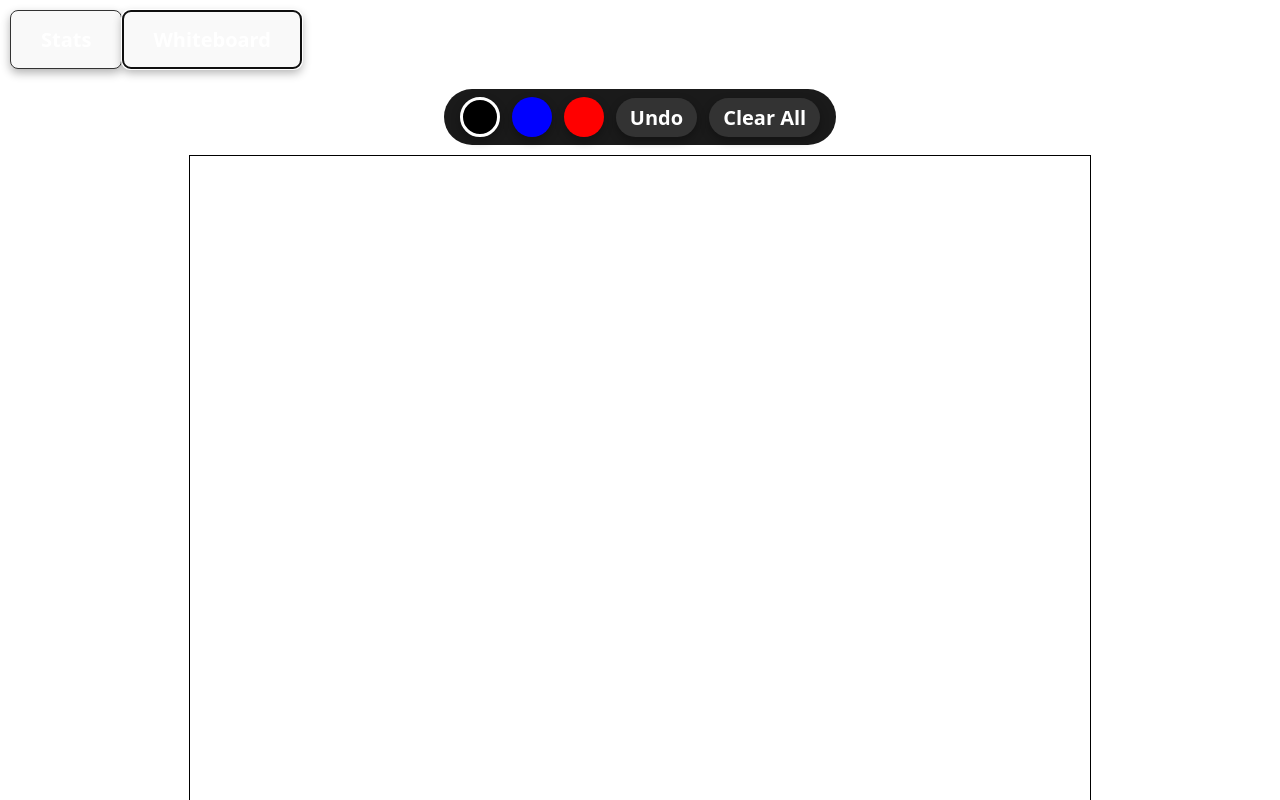
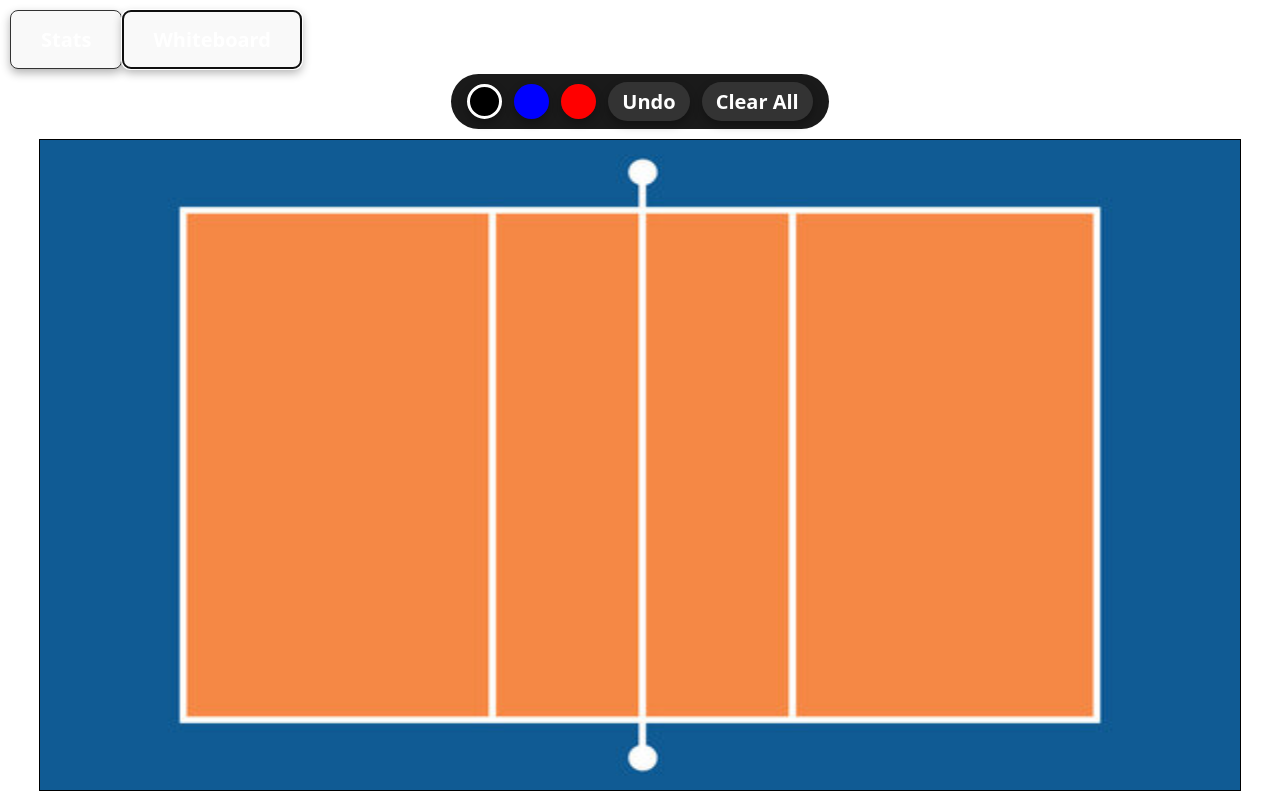
Before and after one commit to jrosario0225/volleyball-tracker, a React (Vite) app: page / in a window 1280 px wide. Both pictures are taken after a click on the button "Whiteboard". Shown: the top 800 px of the page. Built offline with nearby package versions, Linux system fonts and the light colour scheme.

Commit message:
finished court and whiteboard

```diff
--- a/src/components/shared/Whiteboard.css
+++ b/src/components/shared/Whiteboard.css
@@ -4,6 +4,7 @@
     align-items: center;
     padding: 20px;
     gap: 10px;
+    margin-top: -15px;
 }
 
 .whiteboard-controls {
--- a/src/components/shared/Whiteboard.jsx
+++ b/src/components/shared/Whiteboard.jsx
@@ -1,6 +1,7 @@
 import React from "react";
 import { useRef, useState, useEffect } from "react";
 import "./Whiteboard.css"
+import courtImage from "../../assets/vball-court.jpg"
 
 function Whiteboard() {
 
@@ -25,8 +26,11 @@ function Whiteboard() {
     const startDrawing = (e) => {
         const canvas = canvasRef.current
         const ctx = canvas.getContext("2d")
+        const rect = canvas.getBoundingClientRect()
+        const scaleX = canvas.width / rect.width
+        const scaleY = canvas.height / rect.height
         ctx.beginPath()
-        ctx.moveTo(e.nativeEvent.offsetX, e.nativeEvent.offsetY)
+        ctx.moveTo((e.nativeEvent.offsetX * scaleX), (e.nativeEvent.offsetY * scaleY))
         setIsDrawing(true)
     }
 
@@ -34,10 +38,13 @@ function Whiteboard() {
         if (!isDrawing) return
         const canvas = canvasRef.current
         const ctx = canvas.getContext("2d")
+        const rect = canvas.getBoundingClientRect()
+        const scaleX = canvas.width / rect.width
+        const scaleY = canvas.height / rect.height
         ctx.lineWidth = 3
         ctx.lineCap = "round"
         ctx.strokeStyle = colorRef.current
-        ctx.lineTo(e.nativeEvent.offsetX, e.nativeEvent.offsetY)
+        ctx.lineTo((e.nativeEvent.offsetX * scaleX), (e.nativeEvent.offsetY * scaleY))
         ctx.stroke()
     }
 
@@ -60,10 +67,7 @@ function Whiteboard() {
         const newHistory = history.slice(0, -1)
         setHistory(newHistory)
 
-        if (newHistory.length === 0) {
-            ctx.clearRect(0, 0, canvas.width, canvas.height)
-            return
-        }
+        if (newHistory.length === 0) return
 
         const img = new Image()
         img.src = newHistory[newHistory.length - 1]
@@ -77,12 +81,21 @@ function Whiteboard() {
     // Preventing scrolling while drawing
     useEffect(() => {
         const canvas = canvasRef.current
+        const ctx = canvas.getContext("2d")
+        const img = new Image()
+        img.src = courtImage
+        img.onload = () => {
+            ctx.drawImage(img, 0, 0, canvas.width, canvas.height)
+        }
+
 
         const getTouchPos = (e) => {
             const rect = canvas.getBoundingClientRect()
+            const scaleX = canvas.width / rect.width
+            const scaleY = canvas.height / rect.height
             return {
-                x: e.touches[0].clientX - rect.left,
-                y: e.touches[0].clientY - rect.top
+                x: (e.touches[0].clientX - rect.left) * scaleX,
+                y: (e.touches[0].clientY - rect.top) * scaleY
             }
         }
 
@@ -145,10 +158,10 @@ function Whiteboard() {
                         onClick={() => { setColor(presetColor) }}
                         style={{
                             backgroundColor: presetColor,
-                            width: "40px",
-                            height: "40px",
-                            minWidth: "40px",
-                            minHeight: "40px",
+                            width: "35px",
+                            height: "35px",
+                            minWidth: "35px",
+                            minHeight: "35px",
                             borderRadius: "50%",
                             padding: "0",
                             border: color === presetColor ? "3px solid white" : "none"
@@ -162,7 +175,11 @@ function Whiteboard() {
                 <button onClick={() => {
                     const canvas = canvasRef.current
                     const ctx = canvas.getContext("2d")
-                    ctx.clearRect(0, 0, canvas.width, canvas.height)
+                    const img = new Image()
+                    img.src = courtImage
+                    img.onload = () => {
+                        ctx.drawImage(img, 0, 0, canvas.width, canvas.height)
+                    }
                 }}>
                     Clear All
                 </button>
@@ -170,8 +187,8 @@ function Whiteboard() {
 
             <canvas
                 ref={canvasRef}
-                width={900}
-                height={800}
+                width={1200}
+                height={650}
                 style={{ border: "1px solid black", cursor: "crosshair" }}
                 onMouseDown={startDrawing}
                 onMouseMove={draw}
```
Also changed, not shown: src/assets/vball-court.jpg (added).
